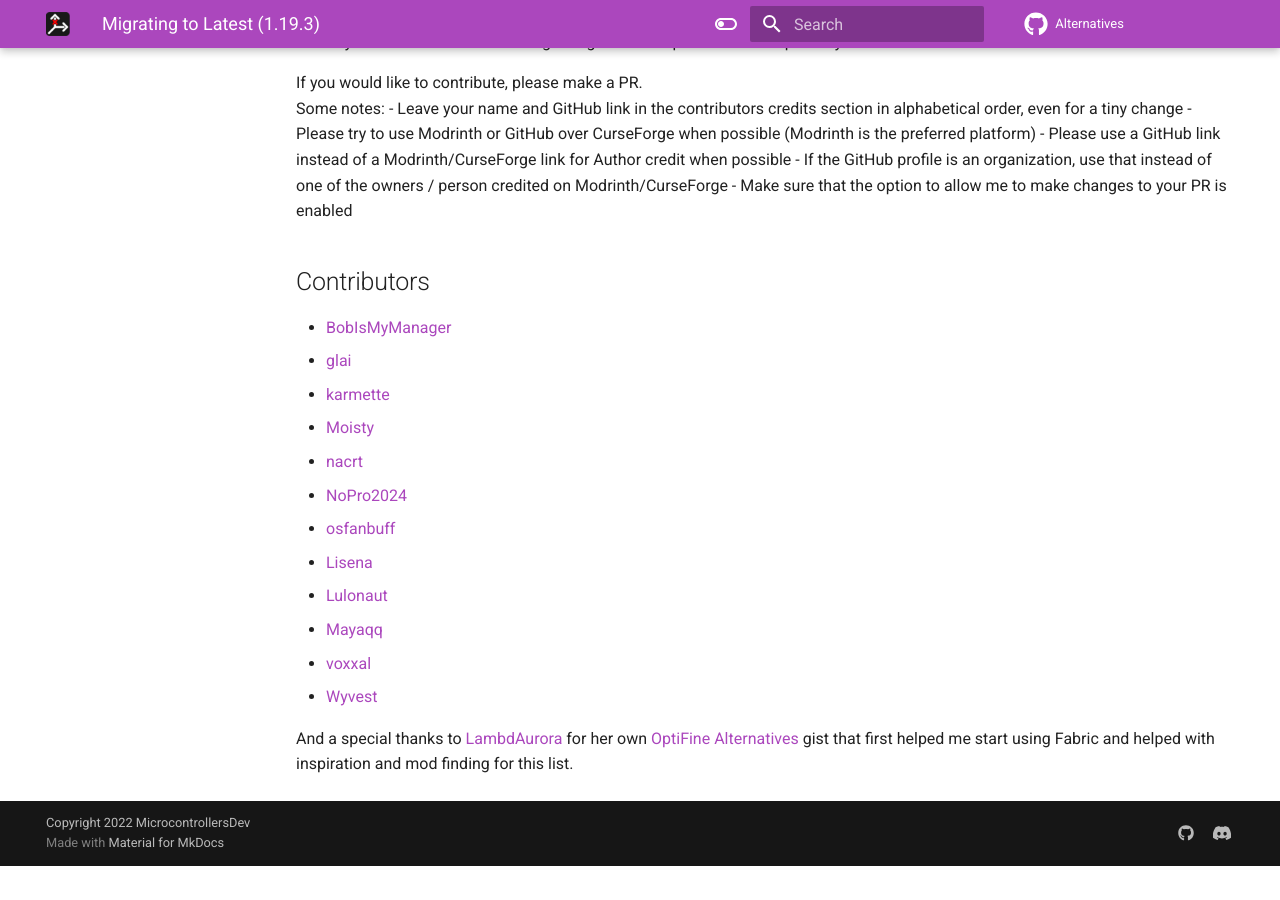
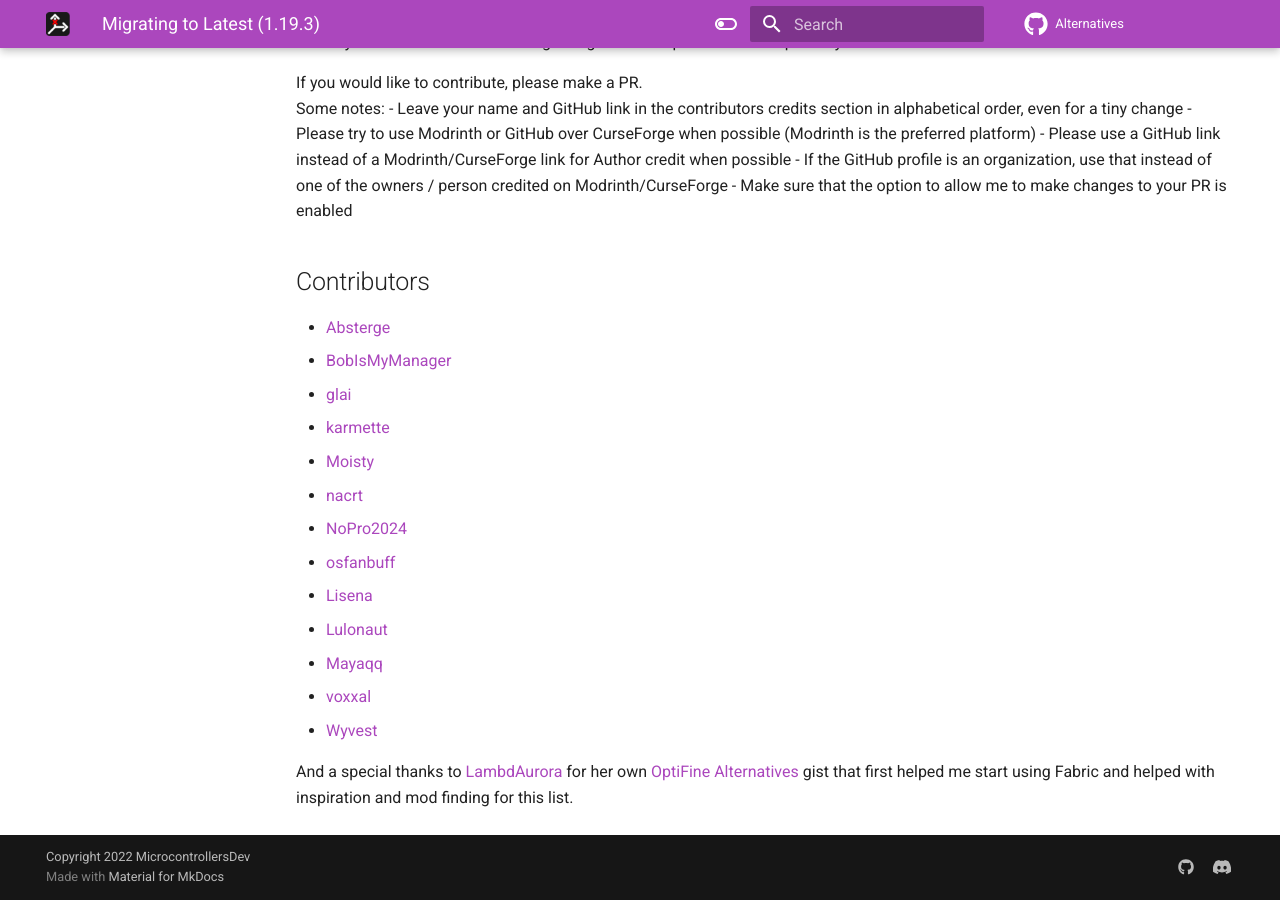
Before and after one commit to MicrocontrollersDev/Alternatives, an MkDocs documentation site: the page built from docs/latest/migrating.md, in a window 1280 px wide and 900 px high, scrolled down 9886 px. Built offline with MkDocs 1.6.1 and Material for MkDocs 9.7.7, drawn with Linux system fonts in a browser that asks for light colours; comment, search, counter and statistics services are not loaded; before the commit the page ends 10752 px from its top, so only the background shows below that.

Commit message:
add absterge contrib

```diff
--- a/docs/latest/migrating.md
+++ b/docs/latest/migrating.md
@@ -287,6 +287,7 @@
 
 ## Contributors
 
+- [Absterge](https://github.com/Absterge)
 - [BobIsMyManager](https://github.com/BobIsMyManager)
 - [glai](https://github.com/glaicodes)
 - [karmette](https://github.com/karmette)
```
